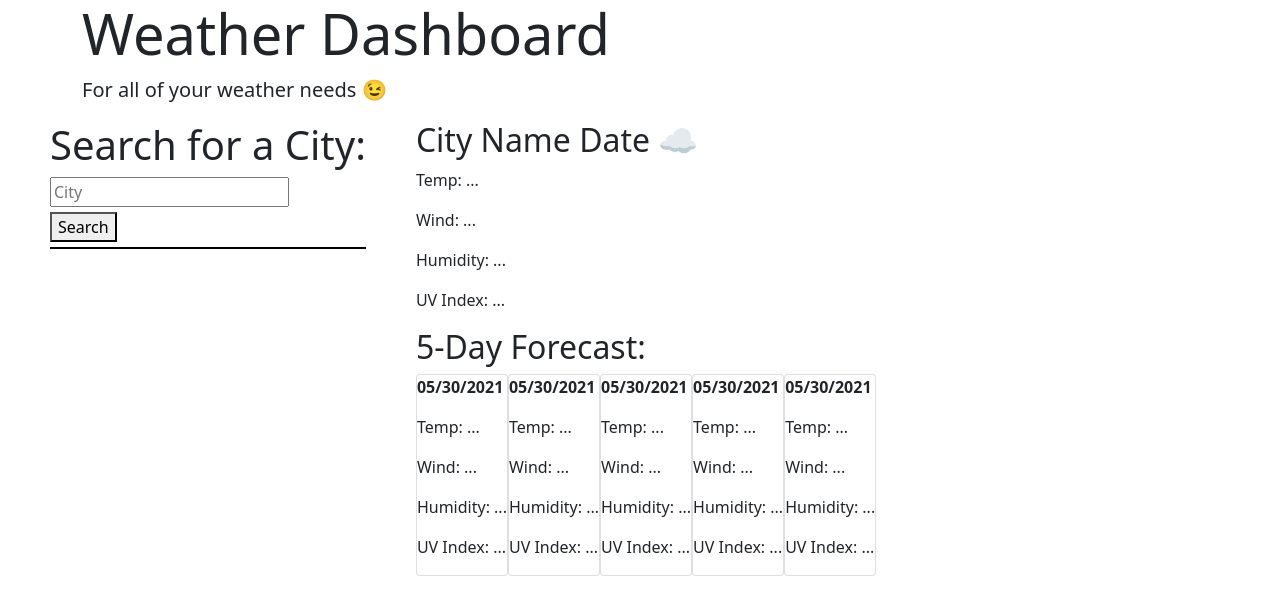
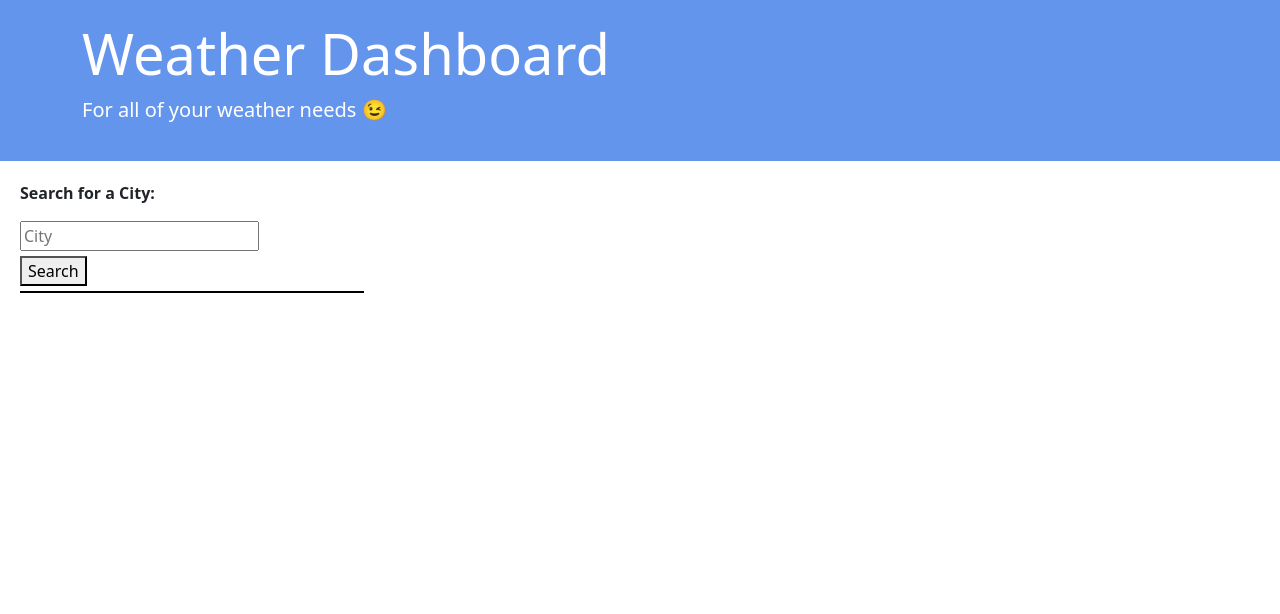
Before and after one commit to zachraab/weather-dashboard, a plain HTML site: page index.html in a window 1280 px wide. Drawn offline with nearby package versions, Linux system fonts and the light colour scheme.

Commit message:
styling and index refined

```diff
--- a/assets/style/style.css
+++ b/assets/style/style.css
@@ -1,6 +1,64 @@
+ul,
+li {
+  list-style-type: none;
+  margin: 0;
+  padding: 0;
+}
 li {
   list-style-type: none;
   list-style-position: inside;
+}
+
+ul {
+  margin: 330px;
+}
+
+aside {
+  width: 30%;
+  padding: 20px;
+}
+
+header {
+  background-color: cornflowerblue;
+  padding: 20px;
+  color: white;
+}
+
+#new-icon {
+  height: 100%;
+  width: 100%;
+  transform: scale(0.25);
+}
+
+#search-btn {
+  margin: 5px 0;
+}
+
+#right-content {
+  width: 70%;
+  padding: 20px;
+}
+
+#history-list {
+  flex-wrap: wrap;
+  flex-direction: column;
+  text-align: center;
+  margin: 5px;
+}
+
+#card-parent {
+  margin: 20px;
+  padding: 20px;
+  flex-wrap: wrap;
+  justify-content: center;
+}
+
+#current {
+  text-align: center;
+}
+
+.hidden {
+  display: none;
 }
 
 .flex-container {
@@ -9,9 +67,37 @@ li {
 
 .custom-search {
   border-bottom: solid black 2px;
-  margin: 0 50px;
 }
 
-#search-btn {
-  margin: 5px 0;
+.custom-btn {
+  margin: 5px;
+  width: 100%;
+  background-color: cornflowerblue;
+  color: white;
+  border-radius: 20px;
 }
+
+button:hover {
+  box-shadow: inset black 2px 2px 10px;
+}
+
+.card {
+  margin: 10px;
+  background-color: cornflowerblue;
+  color: white;
+  border: 5px;
+  border-style: ridge;
+  box-shadow: black 10px 10px 40px;
+  width: 300px;
+  height: 300px;
+  overflow: scroll;
+}
+
+.card p {
+  border-bottom: black solid 1px;
+  margin: 0 5px;
+  padding: 10px;
+}
+
+@media screen and (min-width: 320px) {
+}
--- a/index.html
+++ b/index.html
@@ -21,19 +21,21 @@
   </head>
   <body>
     <!-- jumbotron header -->
-    <div class="jumbotron jumbotron-fluid">
-      <div class="container">
-        <h1 class="display-4">Weather Dashboard</h1>
-        <p class="lead">For all of your weather needs 😉</p>
+    <header>
+      <div class="jumbotron jumbotron-fluid">
+        <div class="container">
+          <h1 class="display-4">Weather Dashboard</h1>
+          <p class="lead">For all of your weather needs 😉</p>
+        </div>
       </div>
-    </div>
+    </header>
 
     <main class="flex-container">
       <!-- sidebar -->
       <aside>
         <!-- form for user to input city and submit -->
         <div class="custom-search">
-          <h1>Search for a City:</h1>
+          <p><strong>Search for a City:</strong></p>
           <form>
             <input
               id="search-input"
@@ -46,64 +48,44 @@
         </div>
         <!-- list of dynamically created buttons with value of search history  -->
         <div>
-          <ul id="history-list"></ul>
+            <div class="flex-container" id="history-list">
+
+
+
+            </div>
+
         </div>
       </aside>
 
       <!-- Today and Forecast -->
-      <div>
+      <div id="right-content">
         <!-- Today's weather for searched city -->
-        <div>
+        <div id="current">
           <h2>
-            <span id="city-name">City Name </span><span id="date">Date </span
-            ><span>☁</span>
+            <span id="city-name"> </span><span id="date"> </span>
+            <img id="city-icon" src=""></img>
           </h2>
           <!-- dynamically updated information in <span> -->
-          <p>Temp: <span id="temp">...</span></p>
-          <p>Wind: <span id="wind">...</span></p>
-          <p>Humidity: <span id="humid">...</span></p>
-          <p>UV Index: <span id="uv">...</span></p>
+
+          <p id="temp"></p>
+          <p id="wind"></p>
+          <p id="humid"></p>
+          <p id="uv"></p>
         </div>
         <!-- 5day forecast -->
         <div>
-          <h2>5-Day Forecast:</h2>
+          <h2 id="forecast-header" class="hidden">5-Day Forecast:</h2>
           <!-- card container -->
-          <div class="flex-container">
-            <div class="card">
+          <div id="card-parent" class="flex-container">
+
+            <!-- static card example -->
+            <!-- <div class="card">
               <p><strong>05/30/2021</strong></p>
               <p>Temp: <span>...</span></p>
               <p>Wind: <span>...</span></p>
               <p>Humidity: <span>...</span></p>
               <p>UV Index: <span>...</span></p>
-            </div>
-            <div class="card">
-              <p><strong>05/30/2021</strong></p>
-              <p>Temp: <span>...</span></p>
-              <p>Wind: <span>...</span></p>
-              <p>Humidity: <span>...</span></p>
-              <p>UV Index: <span>...</span></p>
-            </div>
-            <div class="card">
-              <p><strong>05/30/2021</strong></p>
-              <p>Temp: <span>...</span></p>
-              <p>Wind: <span>...</span></p>
-              <p>Humidity: <span>...</span></p>
-              <p>UV Index: <span>...</span></p>
-            </div>
-            <div class="card">
-              <p><strong>05/30/2021</strong></p>
-              <p>Temp: <span>...</span></p>
-              <p>Wind: <span>...</span></p>
-              <p>Humidity: <span>...</span></p>
-              <p>UV Index: <span>...</span></p>
-            </div>
-            <div class="card">
-              <p><strong>05/30/2021</strong></p>
-              <p>Temp: <span>...</span></p>
-              <p>Wind: <span>...</span></p>
-              <p>Humidity: <span>...</span></p>
-              <p>UV Index: <span>...</span></p>
-            </div>
+            </div> -->
           </div>
         </div>
       </div>
```
